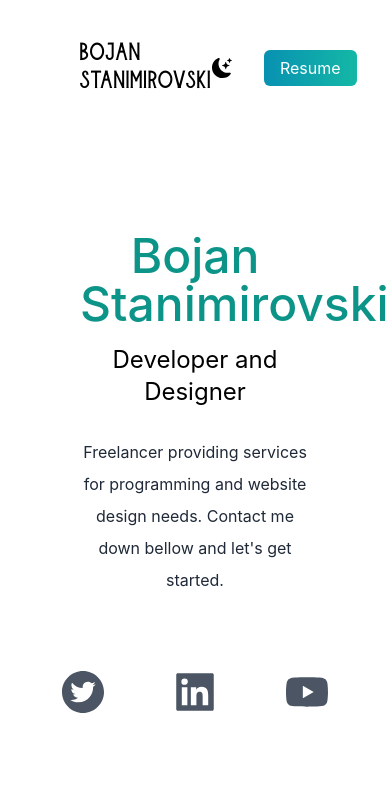
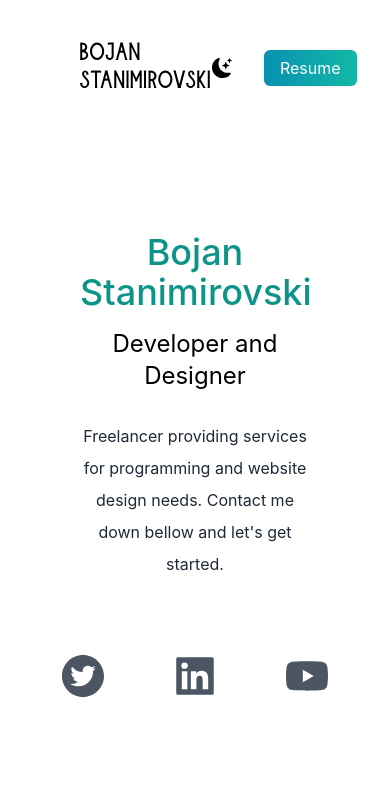
Before and after one commit to bojan09/portfolio-project, a Next.js app: page / in a window 390 px wide. Shown: the top 790 px of the page. Built offline with nearby package versions, Linux system fonts and the light colour scheme.

Commit message:
initial commit

```diff
--- a/pages/index.js
+++ b/pages/index.js
@@ -60,7 +60,7 @@ export default function Home() {
             </ul>
           </nav>
           <div className="text-center p-10 py-10 ">
-            <h2 className="text-5xl py-2 text-teal-600 font-medium md:text-6xl">
+            <h2 className="text-4xl py-2 mx-auto text-teal-600 font-medium md:text-6xl">
               Bojan Stanimirovski
             </h2>
             <h3 className="text-2xl py-2 md:text-3xl dark:text-white">
```
